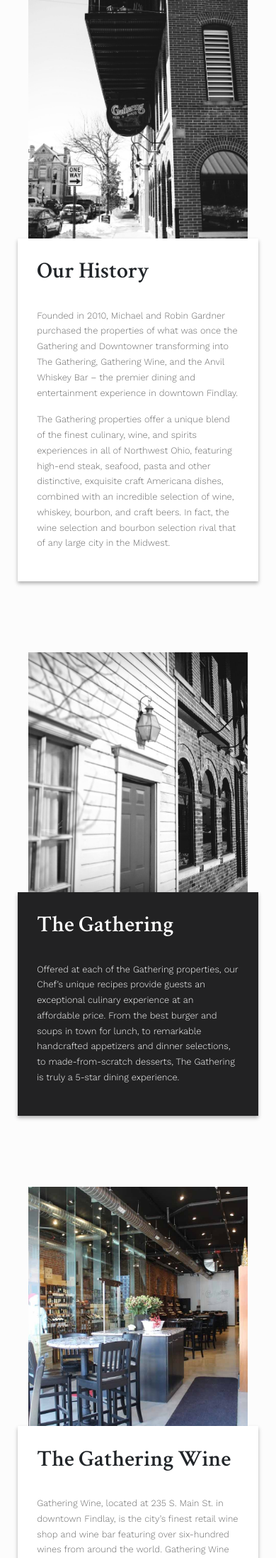
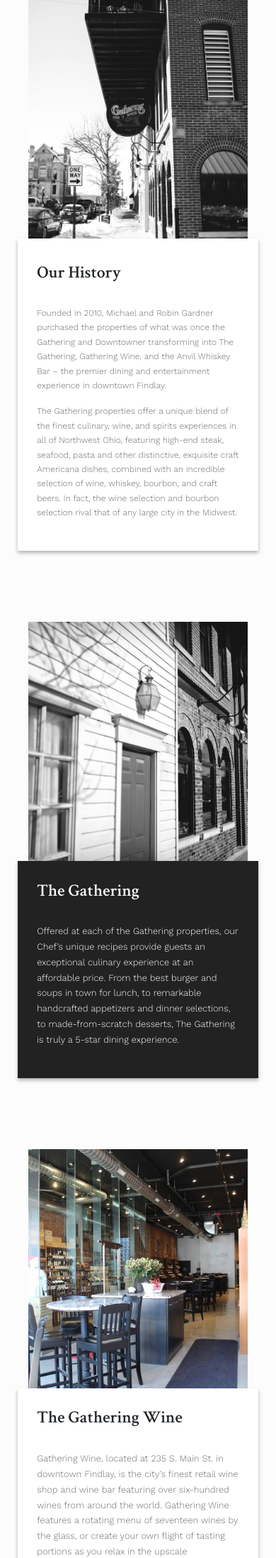
Before and after one commit to JustinLaureano/Portfolio, a Django app: page /the_gathering/about/ in a window 390 px wide. Shown: the part 1076-3271 px from the top of the page at 71% size. Run offline with Django 3.2, Linux system fonts and the light colour scheme; some libraries are stand-ins or nearby versions.

Commit message:
modified some css styles and added images

```diff
--- a/the_gathering/static/css/style.css
+++ b/the_gathering/static/css/style.css
@@ -275,10 +275,16 @@ header {
 }
 
 .box-text {
-    padding: 8%;
+    padding-top: 15%;
+    padding-left: 8%;
+    padding-right: 8%;
     min-height: 620px;
     box-shadow: 0px 3px 5px rgba(0, 0, 0, 0.3);
     z-index: 2;
+}
+
+#about-history-right {
+    padding-top: 10%;
 }
 
 .bg-white {
@@ -388,7 +394,7 @@ hr .sign-up {
 
 .box-button {
     width: 100%;
-    height: 225px;
+    height: 250px;
     padding-left: 20px;
     padding-right:20px;
     background: #0d0d0f;
@@ -494,6 +500,10 @@ footer {
 }
 
 @media (max-width: 768px) {
+    h2 {
+        font-size: 1.5em;
+    }
+
     #welcome {
         margin-bottom: 50px;
     }
@@ -504,6 +514,7 @@ footer {
 
     .box-text {
         min-height: auto;
+        padding: 8%;
     }
 
     .intro-text {
@@ -520,6 +531,10 @@ footer {
 @media (max-width: 992px) {
     .slideshow {
         height: auto;
+    }
+
+    #about-history-right p {
+        font-size: .75em;
     }
 }
 
```
Also changed, not shown: the_gathering/static/images/gathering_store_glass.jpg (added), the_gathering/static/images/wine_store_glass.jpg (added).
